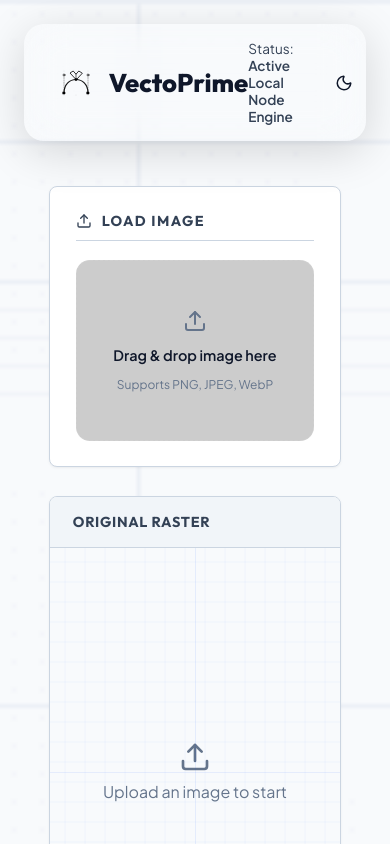
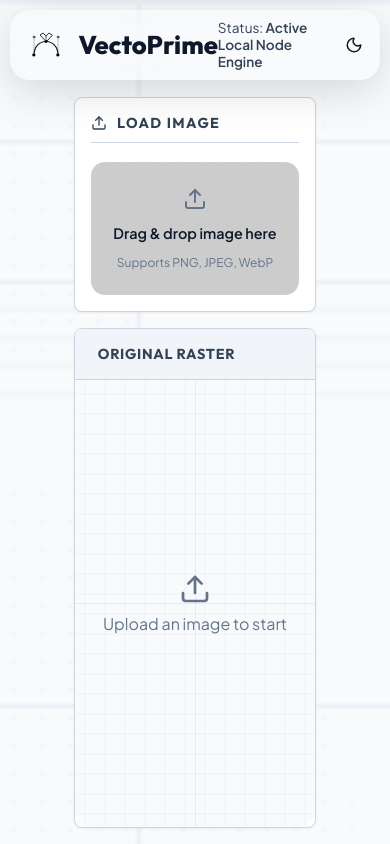
Before and after one commit to DEMORALIZ3D/image2Vector, a React (Vite) app in the folder frontend/: page / in a window 390 px wide. Shown: the top 844 px of the page. Built offline with nearby package versions, Linux system fonts and the light colour scheme.

Commit message:
design: optimize mobile layout by reducing excessive grid padding, uploader margins, and viewport gaps

```diff
--- a/frontend/src/index.css
+++ b/frontend/src/index.css
@@ -966,3 +966,48 @@ input[type="range"] {
     text-align: center;
   }
 }
+
+@media (max-width: 640px) {
+  .dashboard-grid {
+    padding: 0.6rem;
+    gap: 1rem;
+    margin-top: 0.5rem;
+  }
+
+  .canvas-split {
+    gap: 1rem;
+  }
+
+  .canvas-body {
+    padding: 0.8rem;
+  }
+
+  .stats-bar {
+    padding: 0.8rem 1rem;
+    flex-wrap: wrap;
+    gap: 0.8rem;
+  }
+
+  .stat-item {
+    min-width: 45%;
+  }
+
+  .app-header {
+    width: calc(100% - 1.2rem);
+    margin: 0.6rem auto 0 auto;
+    padding: 0.6rem 1rem;
+    top: 0.6rem;
+  }
+
+  .controls-sidebar {
+    gap: 1rem;
+  }
+
+  .section-card {
+    padding: 1rem;
+  }
+
+  .uploader-box {
+    padding: 1.5rem 1rem;
+  }
+}
```
